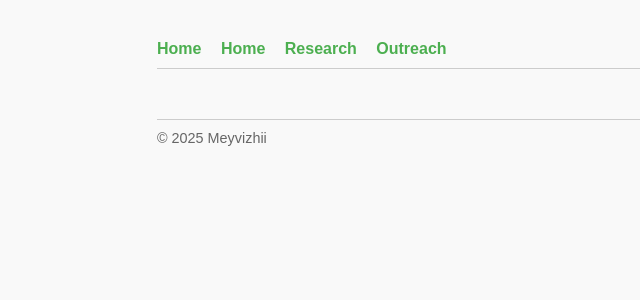
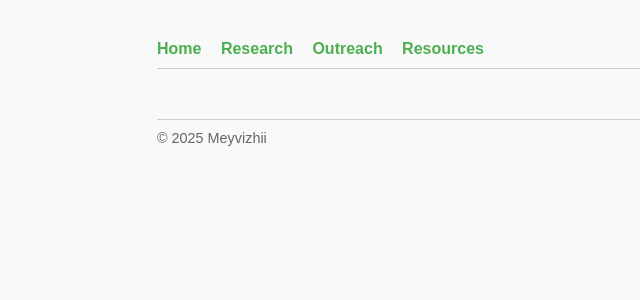
Before and after one commit to meyvizhii/website, a Jekyll site: the page built from outreach.md, in a window 1280 px wide. Shown: the top 300 px of the page, without its empty margins (133-773 px from the left). Built offline with Jekyll 4.4.1, drawn with Linux system fonts in a browser that asks for light colours.

Commit message:
Update default.html

```diff
--- a/_layouts/default.html
+++ b/_layouts/default.html
@@ -38,10 +38,10 @@
 </head>
 <body>
   <nav>
-    <a href="{{ '/' | relative_url }}">Home</a>
-    <a href="{{ '/home' | relative_url }}">Home</a>
+    <a href="{{ '/index' | relative_url }}">Home</a>
     <a href="{{ '/research' | relative_url }}">Research</a>
     <a href="{{ '/outreach' | relative_url }}">Outreach</a>
+    <a href="{{ '/resources' | relative_url }}">Resources</a>
   </nav>
 
   {{ content }}
```
